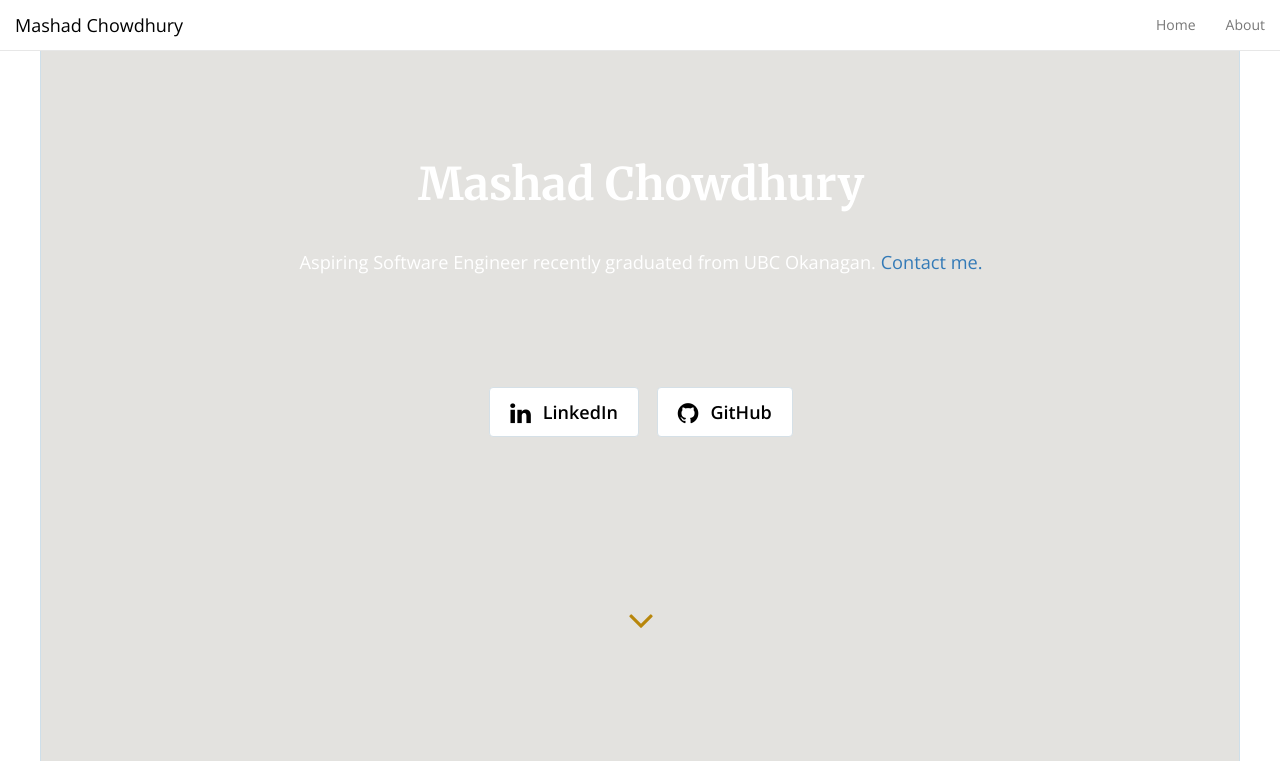
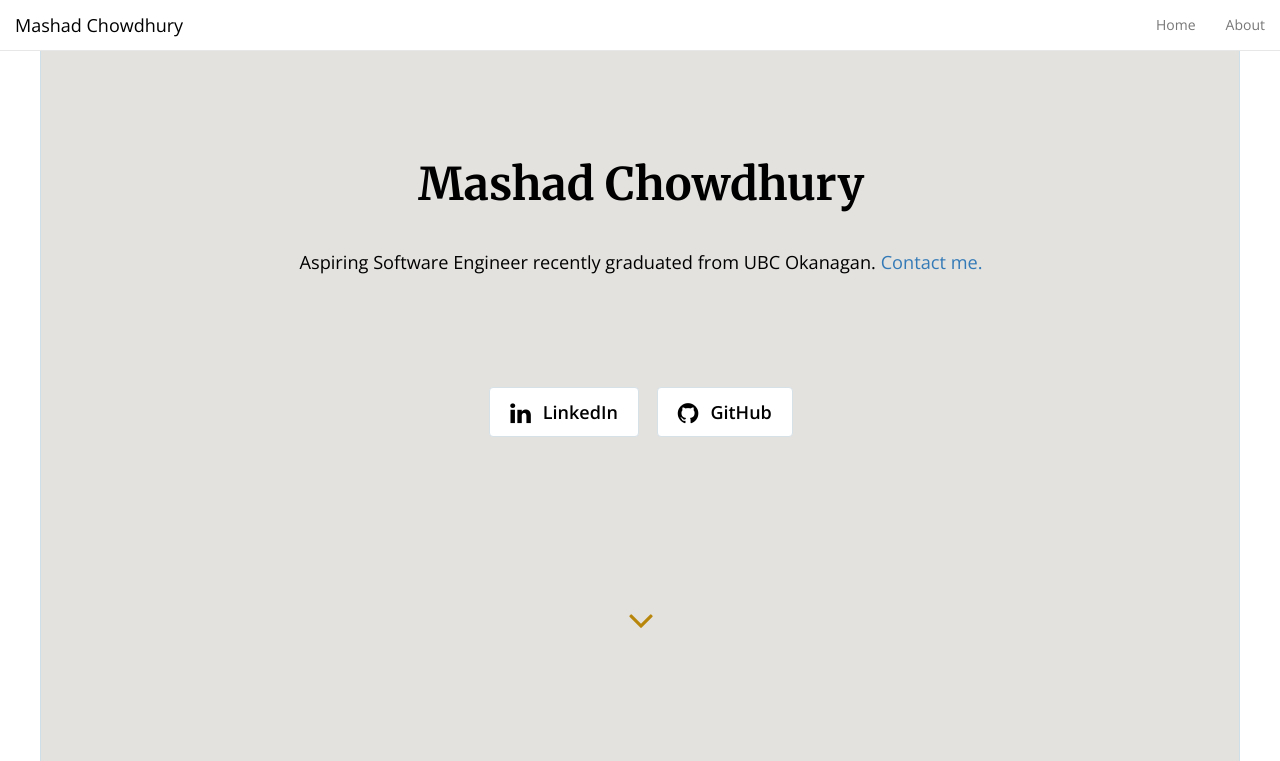
Before and after one commit to mashadchowdhury/mashadchowdhury.github.io, a Jekyll site: the page built from index.html, in a window 1280 px wide and 1400 px high. Shown: the top 761 px of the window. Built offline with Jekyll 4.4.1, drawn with Linux system fonts in a browser that asks for light colours; nearby versions of some CDN libraries; the list of posts is cut into pages by our own code; grey boxes are pictures that could not be loaded.

Commit message:
Update style.scss

```diff
--- a/css/style.scss
+++ b/css/style.scss
@@ -70,7 +70,7 @@ button.btn, input.btn {
   background-color: white;
   &:hover, &.btn-default:hover {
     background-color: white;
-    color: #b8860b;
+    color: #b8860b;	//button hover colour
     border: solid 1px #b0c5d2;
     -moz-box-shadow: 0 1px 0 #b0c5d2;
     -webkit-box-shadow: 0 1px 0 #b0c5d2;
@@ -87,7 +87,7 @@ button.btn, input.btn {
 
 .main {
   background-color: #E3E2DF;	//main background
-  color: #ffffff;
+  color: #000000;
   border-left: solid 1px #cedfea;
   border-right: solid 1px #cedfea;
   &.container {
```
